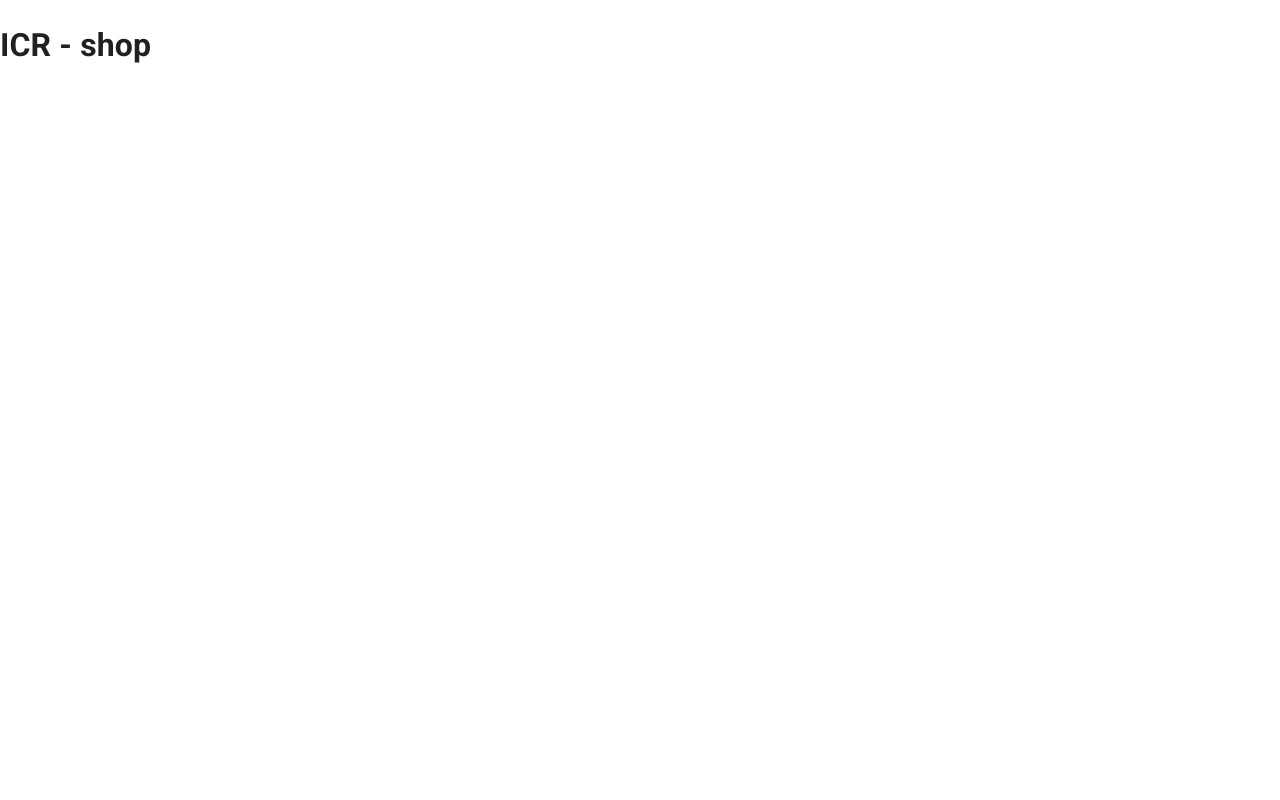
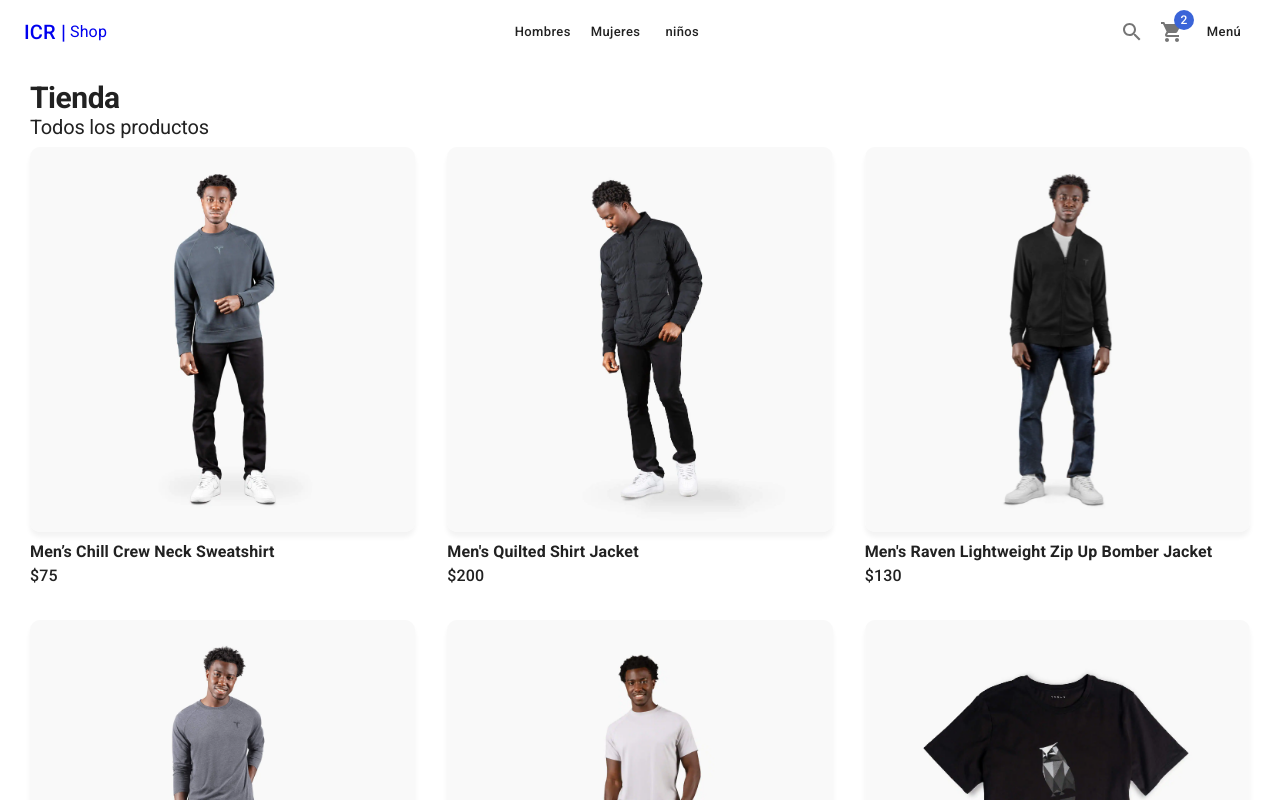
Before and after one commit to AntonyChR/nextjs-teslo-shop, a Next.js app: page / in a window 1280 px wide. Shown: the top 800 px of the page. Built offline with nearby package versions, Linux system fonts and the light colour scheme.

Commit message:
ADD: home list products

```diff
--- a/components/layouts/ShopLayout.tsx
+++ b/components/layouts/ShopLayout.tsx
@@ -1,6 +1,6 @@
 import Head from 'next/head';
 import { FC } from 'react';
-import { Navbar } from '../ui';
+import { Navbar, SideMenu } from '../ui';
 
 interface Props {
   title: string;
@@ -21,6 +21,7 @@
       <nav>
         <Navbar/>
       </nav>
+      <SideMenu/>
       <main
         style={{
           margin: '80px auto',
--- /dev/null
+++ b/components/products/ProductCard.tsx
@@ -0,0 +1,31 @@
+import { FC, useMemo, useState } from 'react';
+import { IProduct } from '../../interfaces';
+import { Box, Card, CardActionArea, CardMedia, Grid, Typography } from '@mui/material';
+
+interface Props {
+    product: IProduct;
+}
+
+export const ProductCard: FC<Props> = ({ product }) => {
+    const [isHovered, setIsHovered] = useState<boolean>(false);
+
+    const toggleMouseHovered = () => setIsHovered(!isHovered);
+
+    const productImage = useMemo(() => {
+        return isHovered ? `products/${product.images[1]}` : `products/${product.images[0]}`;
+    },[isHovered, product.images]);
+
+    return (
+        <Grid item xs={6} sm={4} onMouseEnter={toggleMouseHovered} onMouseLeave={toggleMouseHovered}>
+            <Card>
+                <CardActionArea>
+                    <CardMedia className='fadeIn' component="img" image={productImage} alt={product.title} title={product.title} />
+                </CardActionArea>
+            </Card>
+            <Box sx={{ mt: 1 }} className="fadeIn">
+                <Typography fontWeight={700}>{product.title}</Typography>
+                <Typography fontWeight={500}>${product.price}</Typography>
+            </Box>
+        </Grid>
+    );
+};
--- /dev/null
+++ b/components/products/ProductList.tsx
@@ -0,0 +1,18 @@
+import { Grid } from '@mui/material';
+import { FC } from 'react';
+import { IProduct } from '../../interfaces';
+import { ProductCard } from './ProductCard';
+
+interface Props {
+    products: IProduct[];
+}
+
+export const ProductList: FC<Props> = ({ products }) => {
+    return (
+        <Grid container spacing={4}>
+            {products.map((product) => (
+                <ProductCard key={product.slug} product={product} />
+            ))}
+        </Grid>
+    );
+};
--- /dev/null
+++ b/components/products/index.ts
@@ -0,0 +1,2 @@
+export * from './ProductCard'
+export * from './ProductList'
--- /dev/null
+++ b/interfaces/index.ts
@@ -0,0 +1 @@
+export * from './products';
--- /dev/null
+++ b/interfaces/products.ts
@@ -0,0 +1,16 @@
+export interface IProduct {
+    _id: string;
+    description: string;
+    images: string[];
+    inStock: number;
+    price: number;
+    sizes: ISizes[];
+    slug: string;
+    tags: string[];
+    title: string;
+    type: ITypes;
+    gender: 'men' | 'women' | 'kid' | 'unisex'
+}
+
+export type ISizes = 'XS' | 'S' | 'M' | 'L' | 'XL' | 'XXL' | 'XXXL';
+export type ITypes = 'shirts' | 'pants' | 'hoodies' | 'hats';
--- a/pages/index.tsx
+++ b/pages/index.tsx
@@ -1,9 +1,21 @@
-import type { NextPage } from 'next'
+import type { NextPage } from 'next';
+import { Typography } from '@mui/material';
+import { ShopLayout } from '../components/layouts';
+import { initialData } from '../database/products';
+import { ProductList } from '../components/products';
 
 const Home: NextPage = () => {
-  return (
-    <h1>ICR - shop</h1>
-  )
-}
+    return (
+        <ShopLayout title="ICR-Shop" pageDescription="Esta es una tienda">
+            <Typography variant="h1" component="h1">
+                Tienda
+            </Typography>
+            <Typography variant="h2" sx={{ mb: 1 }}>
+                Todos los productos
+            </Typography>
+            <ProductList products={initialData.products as any} />
+        </ShopLayout>
+    );
+};
 
-export default Home
+export default Home;
--- a/themes/light-theme.ts
+++ b/themes/light-theme.ts
@@ -1,5 +1,4 @@
 import { createTheme } from '@mui/material/styles';
-import { red,  } from '@mui/material/colors';
 
 
 export const lightTheme = createTheme({
```
